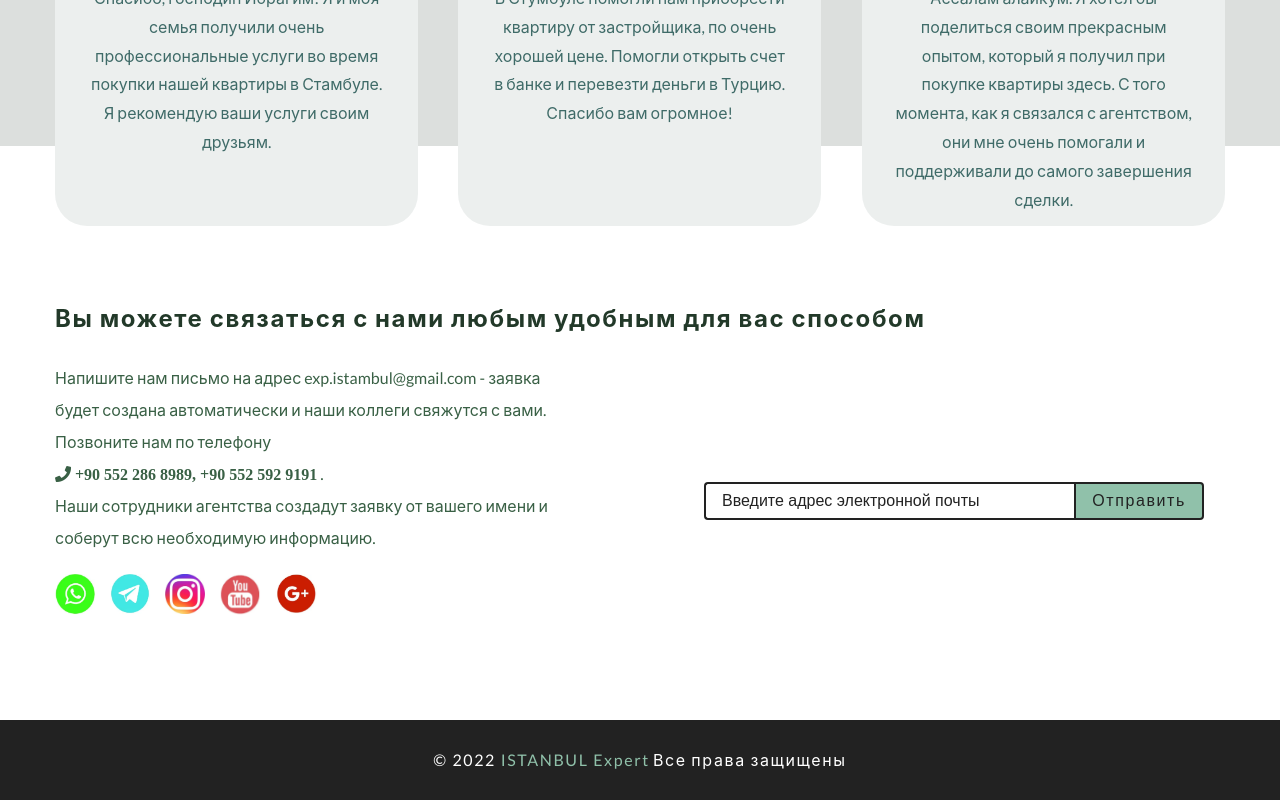
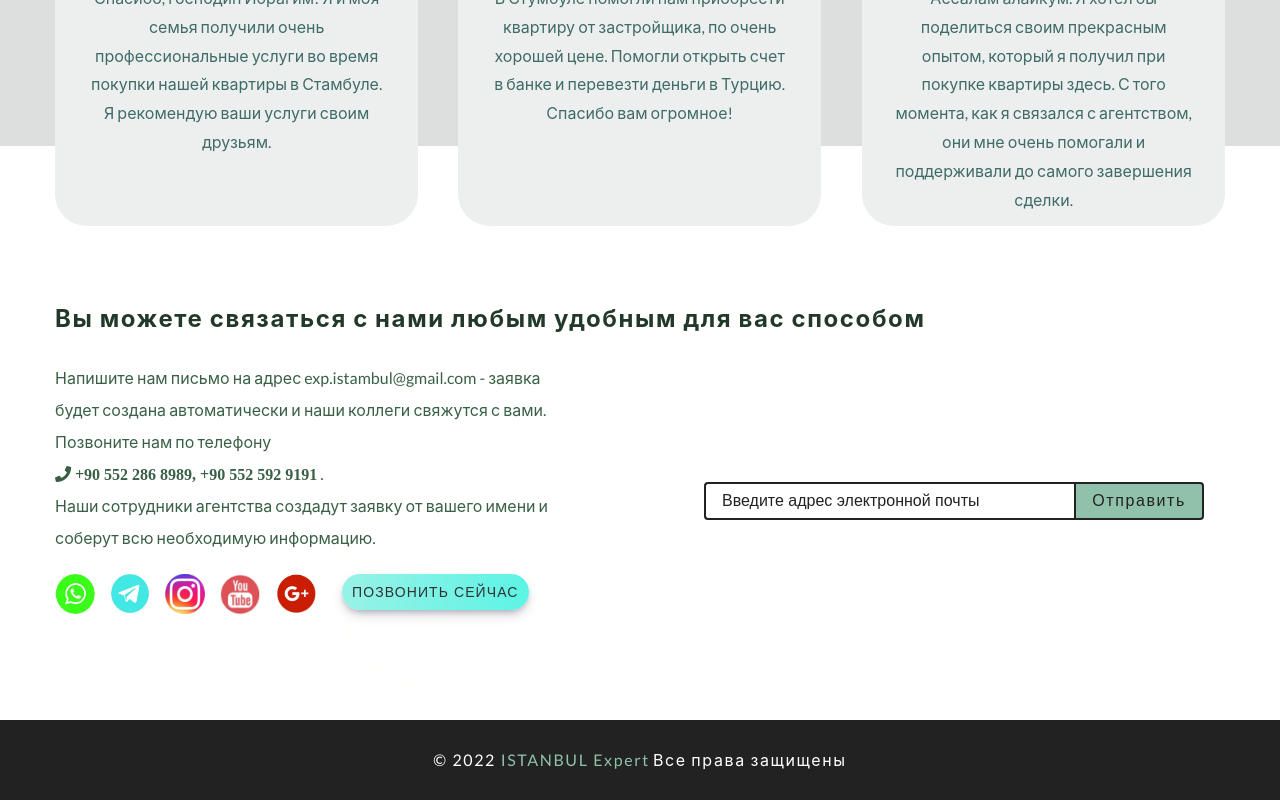
Before and after one commit to Khamzat995/abc-realtor-3, a React (Create React App) app in the folder client/: page / in a window 1280 px wide. Shown: the part 1298-2098 px from the top of the page. Built offline with nearby package versions, Linux system fonts and the light colour scheme; no server answers.

Commit message:
button-click

```diff
--- a/client/public/assets/locales/ar/translation.json
+++ b/client/public/assets/locales/ar/translation.json
@@ -129,7 +129,7 @@
   "product-span-text6": "المنطقة:",
   "product-span-text7": "أرضية / طوابق:",
   "product-span-text8": "معلومات إضافية:",
-  "product-span-text9": "+90552286 8989",
+  "product-span-text9": "اتصل الان",
   "product-stock-btn": "العودة إلى العقارات",
   "product-stock-btn1": "خصائص مماثلة",
   "product-description-1": "شقة مريحة في مجمع النخبة بينستا بنظام المنزل الذكي. شامل كليًا: أمن على مدار الساعة ، استقبال ، مسبح ، ساونا ، حمام تقليدي ، غرفة لياقة بدنية ، صالون تجميل ، سينما ، أجنحة تسوق ، مواقف سيارات تحت الأرض وخارجية وأكثر من ذلك بكثير. المنطقة محاطة بمياه البوسفور والقرن الذهبي. مركز التاريخ. 10-15 دقيقة من مسجد صوفيا فاتح والبازار المصري وبرج العذراء وغيرها من المعالم السياحية العالمية الشهيرة في اسطنبول.",
--- a/client/public/assets/locales/en/translation.json
+++ b/client/public/assets/locales/en/translation.json
@@ -129,7 +129,7 @@
   "product-span-text6": "Area:",
   "product-span-text7": "Floor/floors:",
   "product-span-text8": "Additional information: ",
-  "product-span-text9": "+90 552 286 8989",
+  "product-span-text9": "call now",
   "product-stock-btn": "back to real estate",
   "product-stock-btn1": "Similar Properties",
   "product-description-1": "Comfortable apartment in the elite complex BENESTA with a smart home system. All inclusive: 7/24 security, reception, swimming pool, sauna, hammam, fitness room, beauty salon, cinema, shopping pavilions, underground and outdoor parking and much more. The area is surrounded by the waters of the Bosphorus and the Golden Horn. History Center. 10-15 min. from Sophia Fatih Mosque, Egyptian Bazaar, Maiden Tower and other world famous sights of Istanbul.",
--- a/client/public/assets/locales/ru/translation.json
+++ b/client/public/assets/locales/ru/translation.json
@@ -129,7 +129,7 @@
   "product-span-text6": "Площадь:",
   "product-span-text7": "Этаж/этажность:",
   "product-span-text8": "Дополнительная информация:  ",
-  "product-span-text9": " +90 552 286 8989",
+  "product-span-text9": "позвонить сейчас",
   "product-stock-btn": "назад к недвижимости",
   "product-stock-btn1": "Похожая недвижимость",
   "product-description-1": "Комфортная квартира в элитном комплексе BENESTA с системой умный дом. Всё включено: охрана 7/24, ресепшен, бассейн, сауна, хаммам, фитнес зал, салон красоты, кинотеатр, торговые павильоны, подземная и открытая  парковки и многое другое. Район окружён водами Босфора и бухты Золотой Рог. Исторический центр. 10-15 мин. от мечети София Фатих, Египетский базар, Девичья башня и других всемирно известных достопримечательностей Стамбула.",
--- a/client/public/assets/locales/tr/translation.json
+++ b/client/public/assets/locales/tr/translation.json
@@ -129,7 +129,7 @@
   "product-span-text6": "Alan:",
   "product-span-text7": "Zemin/zemin:",
   "product-span-text8": "Ek bilgi: ",
-  "product-span-text9": "+90 552 286 8989",
+  "product-span-text9": "şimdi ara",
   "product-stock-btn": "gayrimenkul'e dönüş",
   "product-stock-btn1": "Benzer özellikler",
   "product-description-1": "Akıllı ev sistemine sahip seçkin BENESTA kompleksinde konforlu daire. Her şey dahil: 7/24 güvenlik, resepsiyon, yüzme havuzu, sauna, hamam, fitness salonu, güzellik salonu, sinema, alışveriş pavyonları, yeraltı ve açık otopark ve çok daha fazlası. Bölge, Boğaziçi ve Haliç'in suları ile çevrilidir. Tarih Merkezi. 10-15 dk. Sofya Fatih Camii, Mısır Çarşısı, Kız Kulesi ve İstanbul'un diğer dünyaca ünlü mekanlarından.",
--- a/client/src/components/Contact.js
+++ b/client/src/components/Contact.js
@@ -66,6 +66,11 @@ const Contact = () => {
                   <img src={Gmail} width='42' height='40' alt='icons' />
                 </a>
               </ScrollAnimation>
+              <div class="wrap-coll">
+                <a href="tel:+905522868989">
+                  <button class="button-coll">{t('product-span-text9')}</button>
+                </a>
+              </div>
             </span>
           </div>
           <form className="contact-form">
--- a/client/src/index.css
+++ b/client/src/index.css
@@ -365,6 +365,100 @@ p {
   font-weight: 700;
 }
 
+/* button coll */
+.wrap-coll {
+  height: 100%;
+  display: flex;
+  align-items: center;
+  justify-content: center;
+  margin-left: 10px;
+}
+
+.button-coll {
+  max-width: 200px;
+  max-height: 54px;
+  /* font-family: 'Nunito', sans-serif; */
+  font-size: 0.875rem;
+  text-transform: uppercase;
+  letter-spacing: 1.1px;
+  font-weight: 400;
+  color: #313133;
+  /* background: #4FD1C5; */
+  background: linear-gradient(90deg, rgb(152, 242, 230) 0%, rgb(92, 244, 229) 100%);
+  border: none;
+  border-radius: 1000px;
+  /* box-shadow: 10px 10px 10px rgba(31, 39, 38, 0.64); */
+  box-shadow: rgba(50, 50, 93, 0.25) 0px 6px 12px -2px, rgba(0, 0, 0, 0.3) 0px 3px 7px -3px;
+  transition: all 0.3s ease-in-out 0s;
+  cursor: pointer;
+  outline: none;
+  position: relative;
+  padding: 10px;
+}
+
+.button-coll::before {
+  content: '';
+  border-radius: 1000px;
+  min-width: calc(300px + 12px);
+  min-height: calc(60px + 12px);
+  /* border: 6px solid #00FFCB;
+  box-shadow: 0 0 60px rgba(0, 255, 203, .64); */
+  position: absolute;
+  top: 50%;
+  left: 50%;
+  transform: translate(-50%, -50%);
+  opacity: 0;
+  transition: all .3s ease-in-out 0s;
+}
+
+.button-coll:hover,
+.button-coll:focus {
+  color: #313133;
+  transform: translateY(-6px);
+}
+
+.button-coll:hover::before,
+.button-coll:focus::before {
+  opacity: 1;
+}
+
+.button-coll::after {
+  content: '';
+  width: 30px;
+  height: 30px;
+  border-radius: 100%;
+  border: 6px solid #FFFF00;
+  position: absolute;
+  z-index: -1;
+  top: 50%;
+  left: 50%;
+  transform: translate(-50%, -50%);
+  animation: ring 1.5s infinite;
+}
+
+.button-coll:hover::after,
+.button-coll:focus::after {
+  animation: none;
+  display: none;
+}
+
+@keyframes ring {
+  0% {
+    width: 30px;
+    height: 30px;
+    opacity: 1;
+  }
+
+  100% {
+    width: 200px;
+    height: 200px;
+    opacity: 0;
+
+  }
+}
+
+
+
 /*---banner---*/
 .banner__container {
   display: flex;
@@ -470,6 +564,21 @@ p {
   .title_citi {
     padding-top: 20px;
   }
+
+  .floor-1 {
+    max-width: 160px;
+  }
+
+  .wrap-coll {
+    width: 50px;
+    margin-left: 5px;
+    font-weight: 800;
+  }
+
+  .button-coll {
+    font-size: 0.4rem;
+  }
+
 }
 
 video {
--- a/client/src/pages/SingleProductPage.js
+++ b/client/src/pages/SingleProductPage.js
@@ -257,7 +257,11 @@ const SingleProductPage = () => {
             }
             <p className="info-1">
               <span className="floor-1">{t('product-span-text8')}{" "}</span>
-              <p className="fa fa-phone"> {t('product-span-text9')}</p>
+              <div class="wrap-coll">
+                <a href="tel:+905522868989">
+                  <button class="button-coll">{t('product-span-text9')}</button>
+                </a>
+              </div>
             </p>
             <p className="info-1">
               <ScrollAnimation animateIn="fadeInRight" delay={0.1 * 1000}>
```
